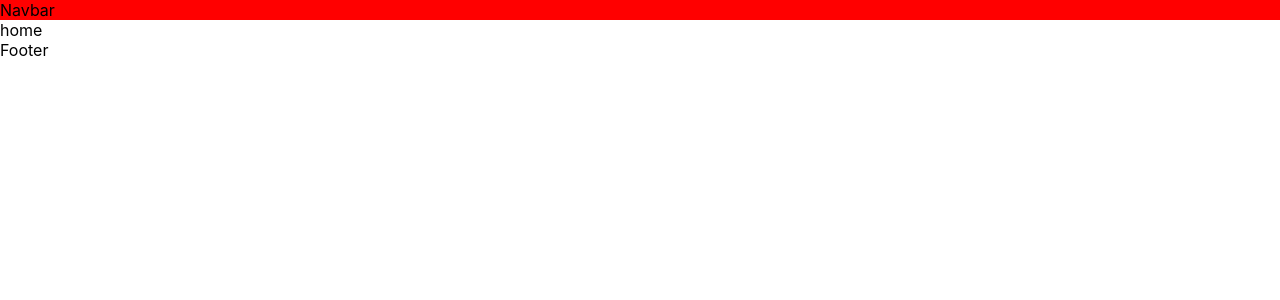
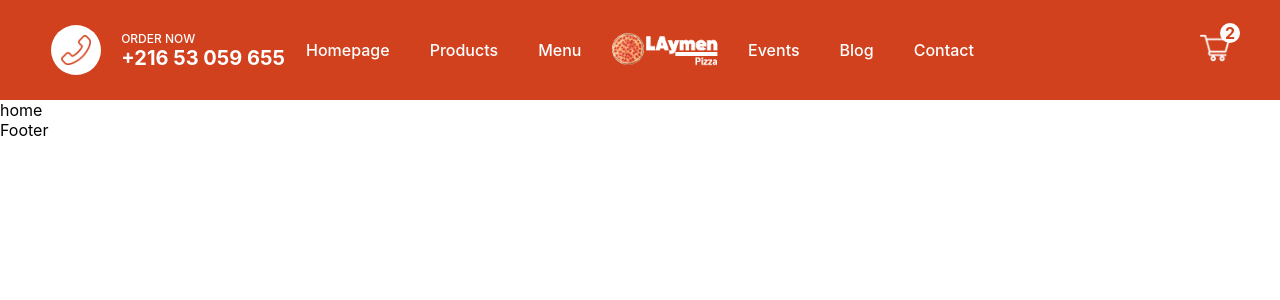
Before and after one commit to aymenouer/restaurant-app-client, a Next.js app: page / in a window 1280 px wide. Shown: the top 300 px of the page. Built offline with nearby package versions, Linux system fonts and the light colour scheme.

Commit message:
finish navbar

```diff
--- a/components/Navbar.jsx
+++ b/components/Navbar.jsx
@@ -1,10 +1,43 @@
-import styles from "../styles/Navbar.module.css"
+import styles from "../styles/Navbar.module.css";
+import Image from "next/image";
 
 function Navbar() {
   return (
-    <div className={styles.container} >
-      Navbar</div>
-  )
+    <div className={styles.container}>
+      <div className={styles.item}>
+        <div className={styles.callButton}>
+          <Image
+            src="/img/telephone.png"
+            width="32"
+            height="32"
+            alt="telephone"
+          />
+        </div>
+        <div className={styles.texts}>
+          <div className={styles.text}>ORDER NOW</div>
+          <div className={styles.text}>+216 53 059 655</div>
+        </div>
+      </div>
+      <div className={styles.item}>
+        <ul className={styles.list}>
+          <li className={styles.listItem}>Homepage</li>
+          <li className={styles.listItem}>Products</li>
+          <li className={styles.listItem}>Menu</li>
+          <Image src="/img/logo.png" alt="logo" width="160px" height="69px" />
+          <li className={styles.listItem}>Events</li>
+          <li className={styles.listItem}>Blog</li>
+          <li className={styles.listItem}>Contact</li>
+        </ul>
+      </div>
+      <div className={styles.item}>
+        <div className={styles.cart}>
+          <Image src="/img/cart.png" alt="cart" width="30" height="30" />
+
+          <div className={styles.counter}>2</div>
+        </div>
+      </div>
+    </div>
+  );
 }
 
-export default Navbar
+export default Navbar;
--- a/styles/Navbar.module.css
+++ b/styles/Navbar.module.css
@@ -1,3 +1,71 @@
 .container{
-    background-color: red;
+    height: 100px;
+    padding: 0px 50px;
+    background-color: #d1411e;
+    display: flex;
+    align-items: center;
+    justify-content: space-between;
+    position: sticky;
+    top: 0;
+    z-index: 999;
 }
+.item {
+    flex: 1;
+    display: flex;
+    align-items: center;
+    justify-content: center;
+}
+.item:nth-child(2){
+    flex:3;
+}
+.item:last-child{
+  justify-content: flex-end;
+}
+.callButton{
+    background-color: white;
+    border-radius: 50%;
+    padding: 10px;
+    height: 50px;
+    width: 50px;
+}
+.texts{
+    margin-left: 20px;
+    color: white;
+}
+.text:first-child{
+    font-size: 12px;
+    font-weight: 500;
+}
+.text:last-child{
+    font-size: 20px;
+    font-weight: bold;
+}
+.list{
+    padding: 0;
+    display: flex;
+    align-items: center;
+    list-style: none;
+    color: white;
+}
+.listItem{
+    margin: 20px;
+    font-weight: 500;
+}
+.cart{
+position: relative;
+}
+.counter {
+position: absolute;
+top: -10px;
+right: -10px;
+height: 20px;
+width: 20px;
+border-radius: 50%;
+background-color: white;
+padding: 3px;
+display: flex;
+align-items: center;
+justify-content: center;
+font-weight: bold;
+color: #d1411e;
+}
```
Also changed, not shown: public/img/logo.png (added).
